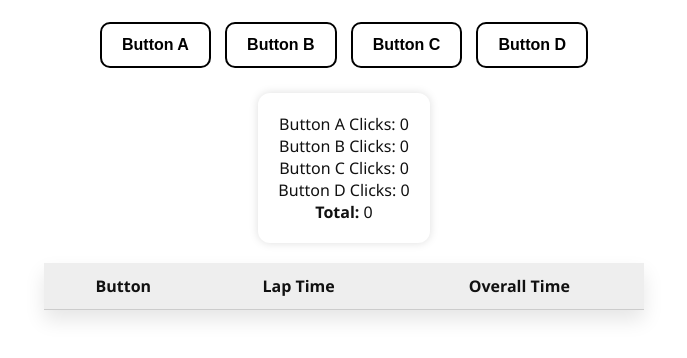
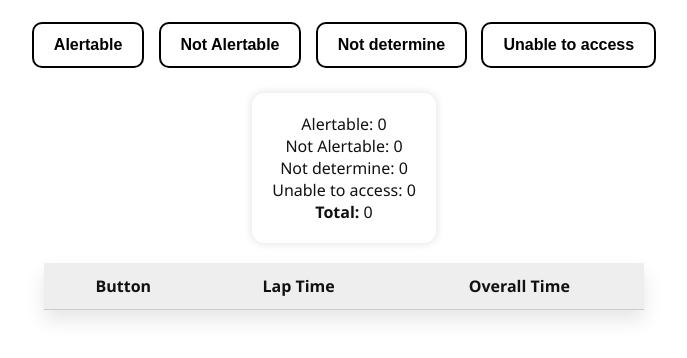
Before and after one commit to bishalmaharjan3/stopclock, a plain HTML site: page index.html in a window 1280 px wide. Shown: the part 214-572 px from the top of the page, without its empty margins (296-983 px from the left). Drawn offline with Linux system fonts and the light colour scheme.

Commit message:
Update index.html

```diff
--- a/index.html
+++ b/index.html
@@ -86,17 +86,17 @@
     </div>
 
     <div>
-      <button id="btnA">Button A</button>
-      <button id="btnB">Button B</button>
-      <button id="btnC">Button C</button>
-      <button id="btnD">Button D</button>
+      <button id="btnA">Alertable</button>
+      <button id="btnB">Not Alertable</button>
+      <button id="btnC">Not determine</button>
+      <button id="btnD">Unable to access</button>
     </div>
 
     <div class="counts">
-      <div>Button A Clicks: <span id="countA">0</span></div>
-      <div>Button B Clicks: <span id="countB">0</span></div>
-      <div>Button C Clicks: <span id="countC">0</span></div>
-      <div>Button D Clicks: <span id="countD">0</span></div>
+      <div>Alertable: <span id="countA">0</span></div>
+      <div>Not Alertable: <span id="countB">0</span></div>
+      <div>Not determine: <span id="countC">0</span></div>
+      <div>Unable to access: <span id="countD">0</span></div>
       <div><strong>Total:</strong> <span id="total">0</span></div>
     </div>
 
```
